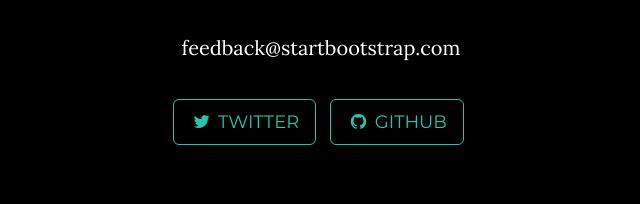
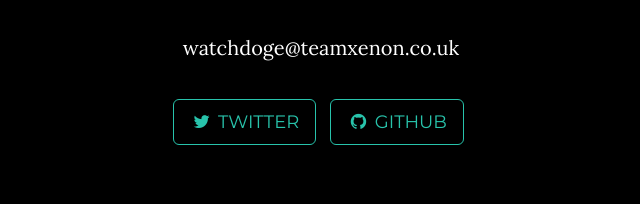
Before and after one commit to kkraku/WatchDoge-site, a plain HTML site: page index.html in a window 1280 px wide. Shown: the part 2495-2699 px from the top of the page, 319-959 px from the left. Drawn offline with nearby package versions, Linux system fonts and the light colour scheme; some packages are replaced by stand-ins of ours.

Commit message:
Added future watchdoge email
watchdoge@teamxenon.co.uk

```diff
--- a/index.html
+++ b/index.html
@@ -104,7 +104,7 @@
             <div class="col-lg-8 col-lg-offset-2">
                 <h2>Contact Us</h2>
                 <p>Feel free to email us to get more info, give us feedback, do some awesome business or to just say hello!</p>
-                <p>feedback@startbootstrap.com</p>
+                <p>watchdoge@teamxenon.co.uk</p>
                 <ul class="list-inline banner-social-buttons">
                     <li><a href="https://twitter.com/TeamXenon" class="btn btn-default btn-lg"><i class="fa fa-twitter fa-fw"></i> <span class="network-name">Twitter</span></a>
                     </li>
```
